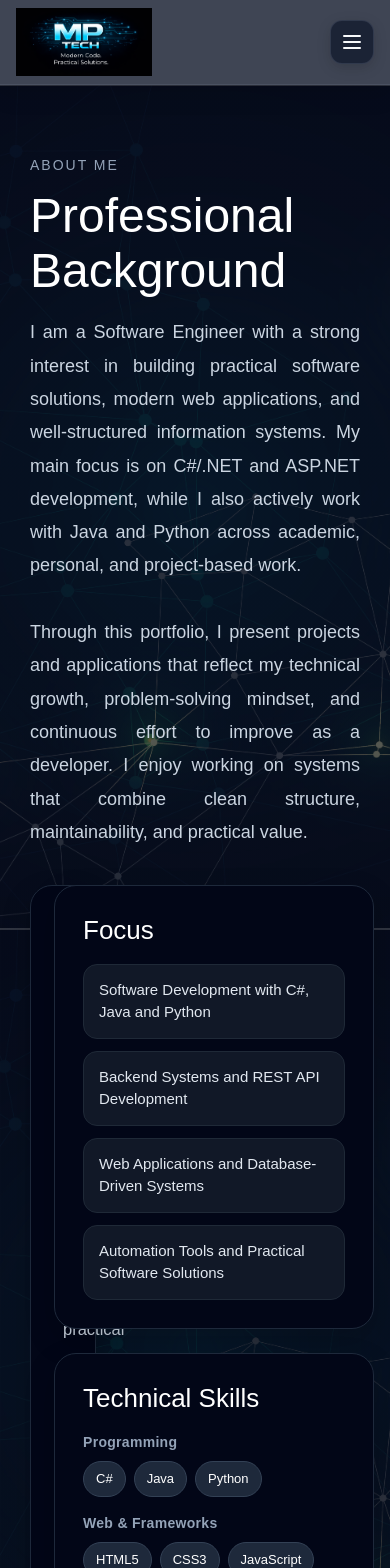
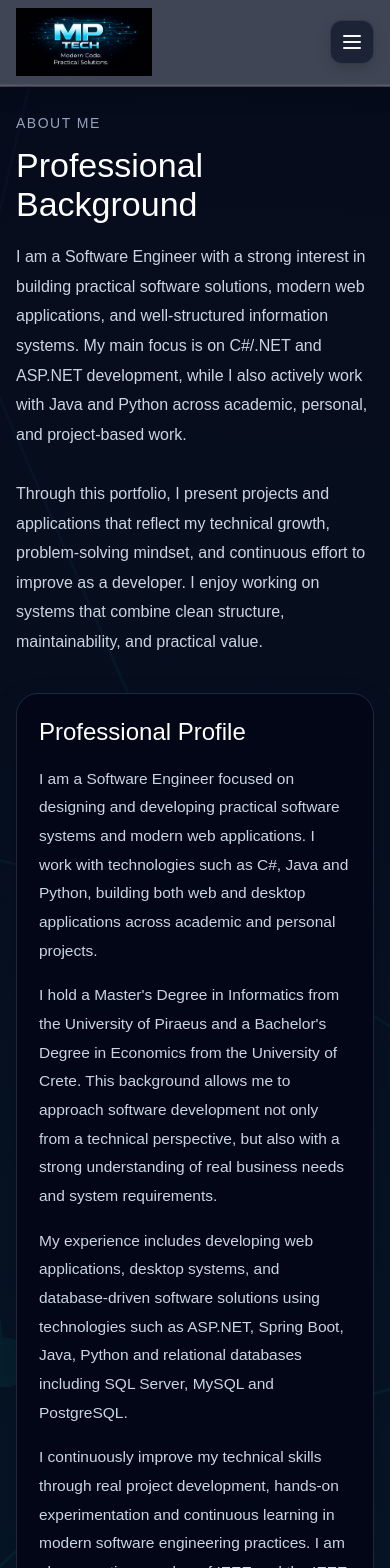
Before and after one commit to mikepapanik/mp-tech-portofolio, a Next.js app: page /about in a window 390 px wide. Shown: the top 1568 px of the page. Built offline with nearby package versions, Linux system fonts and the light colour scheme.

Commit message:
change about

```diff
--- a/app/about/page.tsx
+++ b/app/about/page.tsx
@@ -1,4 +1,17 @@
+"use client";
+
+import { useEffect, useState } from "react";
+
 export default function AboutPage() {
+  const [isMobile, setIsMobile] = useState(false);
+
+  useEffect(() => {
+    const checkScreen = () => setIsMobile(window.innerWidth <= 768);
+    checkScreen();
+    window.addEventListener("resize", checkScreen);
+    return () => window.removeEventListener("resize", checkScreen);
+  }, []);
+
   const skills = {
     Programming: ["C#", "Java", "Python"],
 
@@ -40,19 +53,25 @@ export default function AboutPage() {
     border: "1px solid #1e293b",
     borderRadius: "22px",
     boxShadow: "0 12px 30px rgba(0, 0, 0, 0.18)",
+    minWidth: 0,
+    overflow: "hidden",
   } as const;
 
   const sectionTitleStyle = {
-    fontSize: "26px",
+    fontSize: isMobile ? "22px" : "26px",
     marginBottom: "16px",
     lineHeight: "1.3",
+    wordBreak: "break-word" as const,
+    overflowWrap: "anywhere" as const,
   } as const;
 
   const paragraphStyle = {
     color: "#cbd5e1",
     lineHeight: "1.85",
-    fontSize: "16.5px",
-    textAlign: "justify" as const,
+    fontSize: isMobile ? "15.5px" : "16.5px",
+    textAlign: isMobile ? ("left" as const) : ("justify" as const),
+    wordBreak: "break-word" as const,
+    overflowWrap: "anywhere" as const,
   };
 
   return (
@@ -66,31 +85,35 @@ export default function AboutPage() {
         backgroundSize: "cover",
         backgroundPosition: "center",
         backgroundRepeat: "no-repeat",
-        backgroundAttachment: "fixed",
+        backgroundAttachment: isMobile ? "scroll" : "fixed",
         color: "white",
         fontFamily: "sans-serif",
-        padding: "70px 30px 90px 30px",
+        padding: isMobile ? "28px 16px 56px 16px" : "70px 30px 90px 30px",
       }}
     >
       <div
         style={{
           maxWidth: "1120px",
           margin: "0 auto",
+          minWidth: 0,
         }}
       >
         <div
           style={{
             marginBottom: "36px",
             maxWidth: "900px",
+            minWidth: 0,
           }}
         >
           <p
             style={{
               color: "#94a3b8",
               textTransform: "uppercase",
-              letterSpacing: "2px",
+              letterSpacing: isMobile ? "1.5px" : "2px",
               marginBottom: "12px",
               fontSize: "14px",
+              wordBreak: "break-word",
+              overflowWrap: "anywhere",
             }}
           >
             About Me
@@ -98,9 +121,11 @@ export default function AboutPage() {
 
           <h1
             style={{
-              fontSize: "48px",
+              fontSize: isMobile ? "34px" : "48px",
               marginBottom: "18px",
               lineHeight: "1.15",
+              wordBreak: "break-word",
+              overflowWrap: "anywhere",
             }}
           >
             Professional Background
@@ -109,11 +134,13 @@ export default function AboutPage() {
           <p
             style={{
               color: "#cbd5e1",
-              fontSize: "18px",
+              fontSize: isMobile ? "16px" : "18px",
               lineHeight: "1.85",
               maxWidth: "880px",
               margin: 0,
-              textAlign: "justify",
+              textAlign: isMobile ? "left" : "justify",
+              wordBreak: "break-word",
+              overflowWrap: "anywhere",
             }}
           >
             I am a Software Engineer with a strong interest in building
@@ -133,22 +160,27 @@ export default function AboutPage() {
         <div
           style={{
             display: "grid",
-            gridTemplateColumns: "minmax(0, 1.15fr) minmax(320px, 0.85fr)",
+            gridTemplateColumns: isMobile
+              ? "minmax(0, 1fr)"
+              : "minmax(0, 1.15fr) minmax(320px, 0.85fr)",
             gap: "24px",
             alignItems: "start",
+            minWidth: 0,
           }}
         >
           <div
             style={{
               ...cardStyle,
-              padding: "32px",
+              padding: isMobile ? "22px" : "32px",
             }}
           >
             <h2
               style={{
-                fontSize: "28px",
+                fontSize: isMobile ? "24px" : "28px",
                 marginBottom: "18px",
                 lineHeight: "1.3",
+                wordBreak: "break-word",
+                overflowWrap: "anywhere",
               }}
             >
               Professional Profile
@@ -211,17 +243,18 @@ export default function AboutPage() {
             style={{
               display: "grid",
               gap: "24px",
+              minWidth: 0,
             }}
           >
             <div
               style={{
                 ...cardStyle,
-                padding: "28px",
+                padding: isMobile ? "22px" : "28px",
               }}
             >
               <h2 style={sectionTitleStyle}>Focus</h2>
 
-              <div style={{ display: "grid", gap: "12px" }}>
+              <div style={{ display: "grid", gap: "12px", minWidth: 0 }}>
                 {[
                   "Software Development with C#, Java and Python",
                   "Backend Systems and REST API Development",
@@ -238,6 +271,8 @@ export default function AboutPage() {
                       color: "#e2e8f0",
                       lineHeight: "1.5",
                       fontSize: "15px",
+                      wordBreak: "break-word",
+                      overflowWrap: "anywhere",
                     }}
                   >
                     {item}
@@ -249,14 +284,14 @@ export default function AboutPage() {
             <div
               style={{
                 ...cardStyle,
-                padding: "28px",
+                padding: isMobile ? "22px" : "28px",
               }}
             >
               <h2 style={sectionTitleStyle}>Technical Skills</h2>
 
-              <div style={{ display: "grid", gap: "16px" }}>
+              <div style={{ display: "grid", gap: "16px", minWidth: 0 }}>
                 {Object.entries(skills).map(([category, items]) => (
-                  <div key={category}>
+                  <div key={category} style={{ minWidth: 0 }}>
                     <p
                       style={{
                         color: "#94a3b8",
@@ -264,6 +299,8 @@ export default function AboutPage() {
                         fontSize: "14px",
                         fontWeight: "bold",
                         letterSpacing: "0.3px",
+                        wordBreak: "break-word",
+                        overflowWrap: "anywhere",
                       }}
                     >
                       {category}
@@ -274,6 +311,7 @@ export default function AboutPage() {
                         display: "flex",
                         flexWrap: "wrap",
                         gap: "8px",
+                        minWidth: 0,
                       }}
                     >
                       {items.map((skill) => (
@@ -287,6 +325,9 @@ export default function AboutPage() {
                             color: "#ffffff",
                             fontSize: "13px",
                             lineHeight: "1.4",
+                            wordBreak: "break-word",
+                            overflowWrap: "anywhere",
+                            maxWidth: "100%",
                           }}
                         >
                           {skill}
@@ -304,7 +345,7 @@ export default function AboutPage() {
           style={{
             marginTop: "24px",
             ...cardStyle,
-            padding: "28px 30px",
+            padding: isMobile ? "22px" : "28px 30px",
           }}
         >
           <h2 style={sectionTitleStyle}>Working Style</h2>
```
